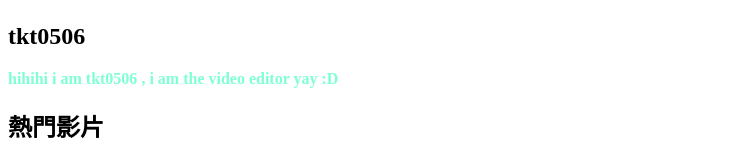
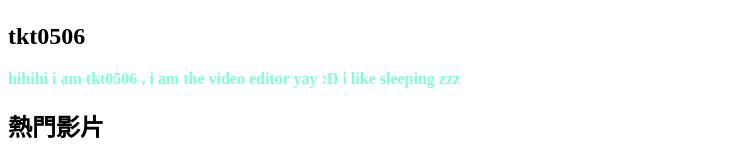
Before and after one commit to tmc0815/website, a plain HTML site: page index.html in a window 1280 px wide. Shown: the part 405-565 px from the top of the page, without its empty margins (0-743 px from the left). Drawn offline with Linux system fonts and the light colour scheme; grey boxes are pictures that could not be loaded.

Commit message:
Add description of tkt0506

```diff
--- a/index.html
+++ b/index.html
@@ -15,7 +15,7 @@
     <h2>魔龍傅士 </h2>
     <br>
     <h2>tkt0506</h2>
-    <p style="color: aquamarine;font-weight: 700;">hihihi i am <b>tkt0506</b> , i am the video editor yay :D </p>
+    <p style="color: aquamarine;font-weight: 700;">hihihi i am <b>tkt0506</b> , i am the video editor yay :D i like sleeping zzz</p>
     <H2>熱門影片</H2>
     <iframe width="560" height="315" src="https://www.youtube.com/embed/4IwUn9caFeg" title="YouTube video player" frameborder="0" allow="accelerometer; autoplay; clipboard-write; encrypted-media; gyroscope; picture-in-picture" allowfullscreen></iframe>
 </body>
```
